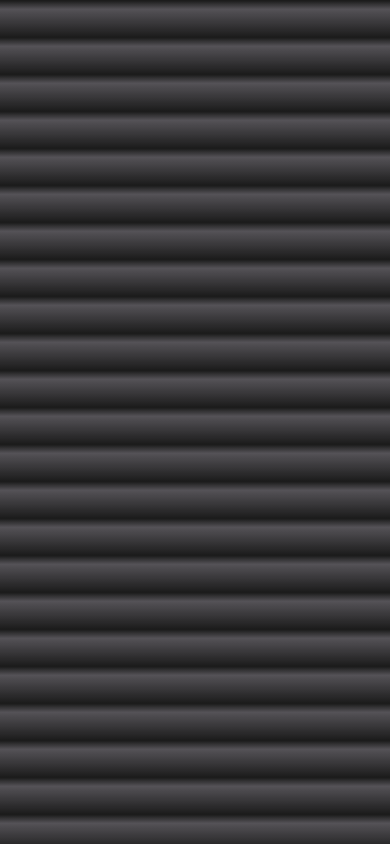
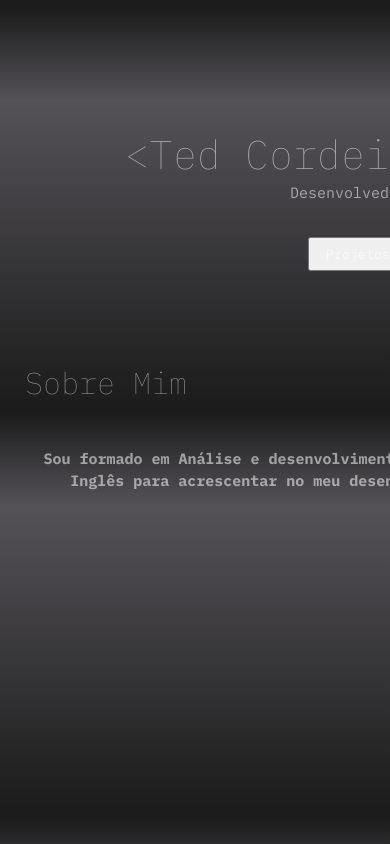
Before and after one commit to tcordeirojr/minhaApresentacao, a React (Vite) app: page / in a window 390 px wide. Shown: the top 844 px of the page. Built offline with nearby package versions, Linux system fonts and the light colour scheme.

Commit message:
responsividade de titulo principal

```diff
--- a/src/App.jsx
+++ b/src/App.jsx
@@ -22,8 +22,8 @@ function App() {
   return (
     <>
     <Menu/>
-    {/* <Presentation/>
-    <Social/>
+    <Presentation/>
+    {/* <Social/>
     <Projetos/>
     <Habilidades/>
     <Contato/>
--- a/src/components/Presentation/Presentation.css
+++ b/src/components/Presentation/Presentation.css
@@ -2,6 +2,91 @@
 
 
 
-@media screen and (max-width: 768px) {
+@media (max-width: 768px) and (min-width: 320px) {
+    .textoPrincipal {
+        display: flex;
+        max-width: 728px;
+        position: relative;
+        flex-direction: column;
+        align-items: center;
+        justify-content: center;
+        font-size: 30px;
 
+        top: 30px;
+        left: 25px;
+        font-family: 'Ibm Plex Mono', sans-serif;
+    }
+    .tituloPrincipal {
+        display: flex;
+        position: relative;
+        font-size: 40px;
+        font-weight: lighter;
+        color: #ffffff88;
+        bottom: 10px;
+        text-align: center;
+        font-family: 'Ibm Plex Mono', sans-serif;
+    }
+    .subTituloPrincipal{
+        justify-content: center;
+        align-items: center;
+        display: flex;
+        position: relative;
+        font-size: 15px;
+        font-weight: normal;
+        color: #ffffff88;
+        bottom: 60px;
+
+        text-align: center;
+        font-family: 'Ibm Plex Mono', sans-serif;
+    }
+    .buttonsAcess{
+        display: flex;
+        position: relative;
+        gap: 10px;
+        align-items: center;
+        justify-content: center;
+        top: 200px;
+        left: 25px;
+        list-style: none;
+    }
+    .buttonsAcess li {
+        display: flex;
+        padding: 5px 10px;
+        justify-content: center;
+        align-items: center;
+        color: #ffffff88;
+        font-family: 'Ibm Plex Mono', sans-serif;
+        border-radius: 5px;
+
+    }
+    .buttonsAcess li:hover {
+        background-color: #ffffff22;
+        transition: 0.3s;
+    }
+    .buttonsAcess a {
+        text-decoration: none;
+        color: inherit;
+    }
+    .textoApresentacao {
+        display: flex;
+        max-width: 748px;
+        position: relative;
+        flex-direction: column;
+        font-size: 10px;
+        color: #ffffff88;
+        font-family: 'Ibm Plex Mono', sans-serif;
+        text-align: center;
+        top: 100px;
+        left: 25px;
+    }
+    .tituloSobre{
+        display: flex;
+        position: relative;
+        font-size: 30px;
+        font-weight: 100;
+        color: #ffffff88;
+        bottom: 10px;
+        text-align: center;
+        font-family: 'Ibm Plex Mono', sans-serif;
+    }
 }
--- a/src/components/menu/menu.css
+++ b/src/components/menu/menu.css
@@ -54,7 +54,7 @@ body {
     body{
        display: flex;
        margin: 0;
-       max-width:768px;
+       max-width:738px;
        min-width: 320px;
        font-family: 'Ibm ', sans-serif;
     }
@@ -62,7 +62,7 @@ body {
   .navbar {
     display: flex;
     position: relative;
-    max-width:758px;
+    max-width:748px;
     min-width: 320px;
     top: 80;
     padding: 10px;
@@ -82,7 +82,7 @@ body {
     right: 20px;
     background-color: #444;
     border-radius: 8px;
-    padding: 10px;
+    /* padding: 10px; */
 }
 
 .nav-links.active {
@@ -96,16 +96,16 @@ body {
 }
 .nav {
     display: flex;
-    max-width:80vw ;
+    max-width:748px;
     background-color: #0a0a0a77;
-    padding: 10px;
+
     justify-content: space-between;
     left: 0;
     position: relative;
  }
  .navbar {
     display: flex;
-    max-width: 768px;
+    max-width: 748px;
     min-width: 320px;
     position: relative;
     left: 0px;
```
